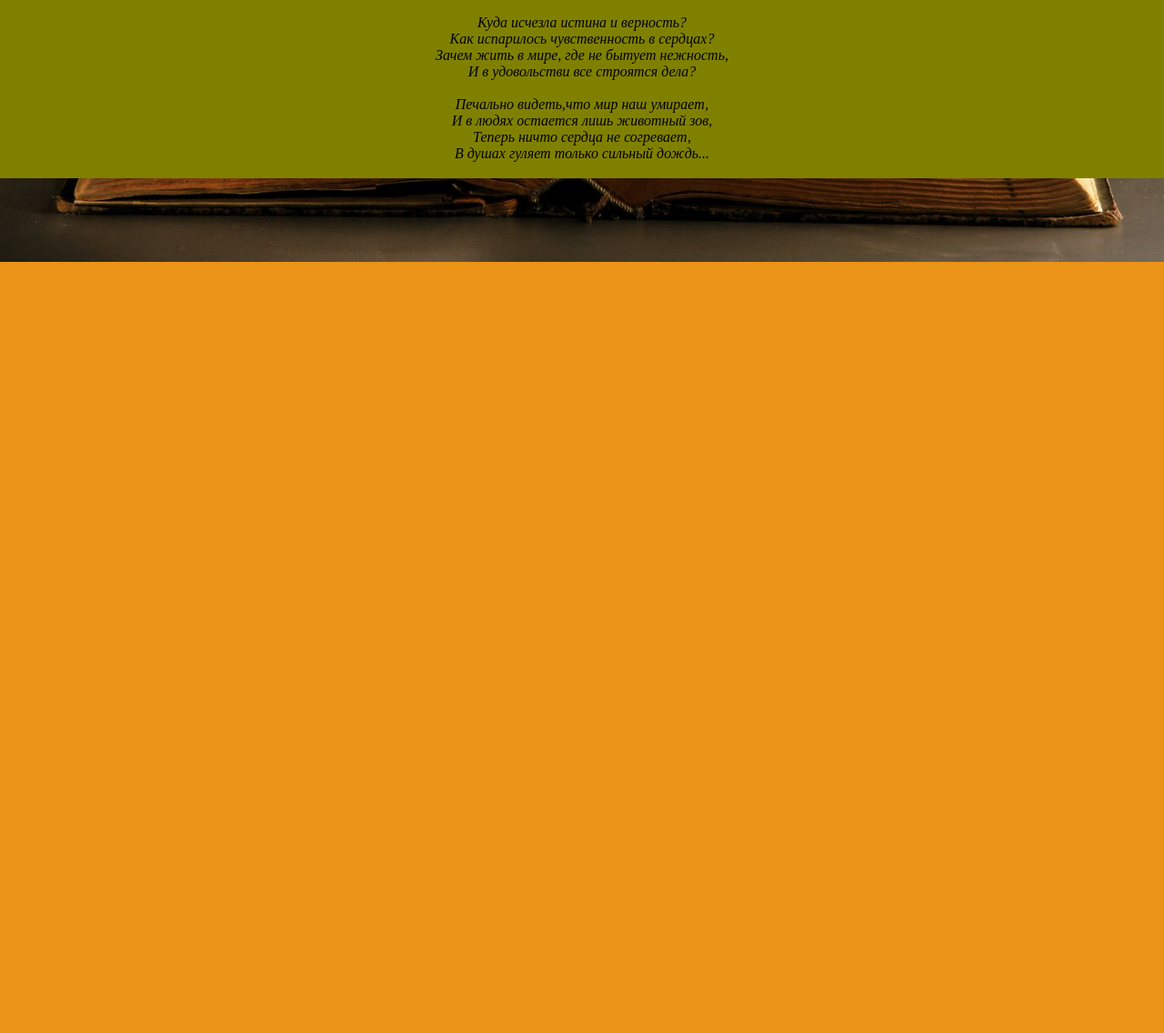
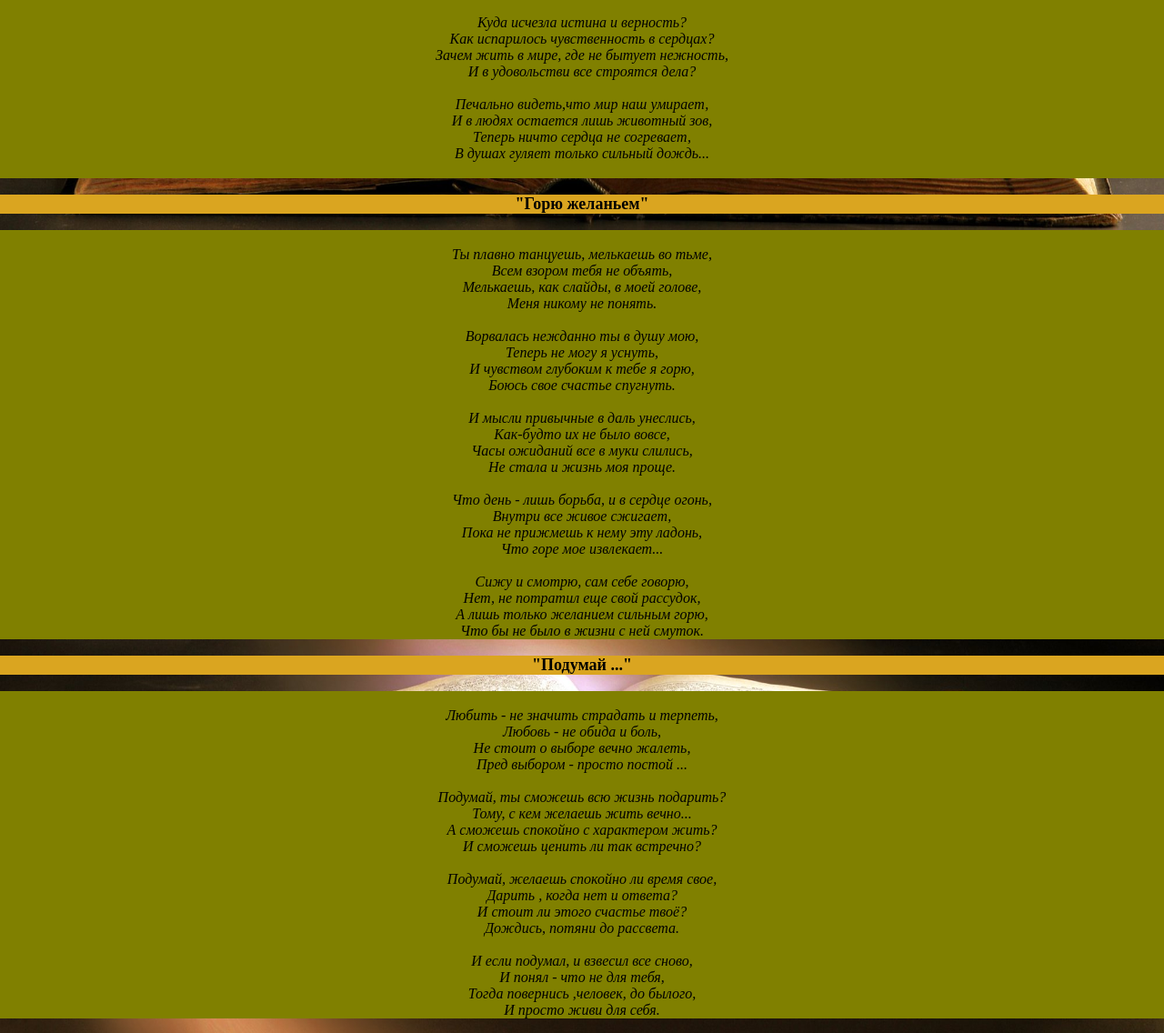
Before and after one commit to Dmitrii1302/duscha_poeta, a plain HTML site: page Love.html in a window 1280 px wide. Shown: the part 512-1648 px from the top of the page at 91% size. Before the commit the page ends 800 px from the top, so only its background shows below. Drawn offline with Linux system fonts and the light colour scheme; a script that the page names is missing.

Commit message:
new sait

```diff
--- a/Love.html
+++ b/Love.html
@@ -58,5 +58,54 @@
 В душах гуляет только сильный дождь...
 </i>
 </pre>
+<p><b>"Горю желаньем"</b></p>
+<pre><i>
+Ты плавно танцуешь, мелькаешь во тьме,
+Всем взором тебя не объять,
+Мелькаешь, как слайды, в моей голове,
+Меня никому не понять.
+
+Ворвалась нежданно ты в душу мою,
+Теперь не могу я уснуть,
+И чувством глубоким к тебе я горю,
+Боюсь свое счастье спугнуть.
+
+И мысли привычные в даль унеслись,
+Как-будто их не было вовсе,
+Часы ожиданий все в муки слились,
+Не стала и жизнь моя проще.
+
+Что день - лишь борьба, и в сердце огонь,
+Внутри все живое сжигает,
+Пока не прижмешь к нему эту ладонь,
+Что горе мое извлекает...
+
+Сижу и смотрю, сам себе говорю,
+Нет, не потратил еще свой рассудок,
+А лишь только желанием сильным горю,
+Что бы не было в жизни с ней смуток.
+</pre>
+<p><b>"Подумай ..."</b></p>
+<pre><i>
+Любить - не значить страдать и терпеть,
+Любовь - не обида и боль,
+Не стоит о выборе вечно жалеть,
+Пред выбором - просто постой ...
+
+Подумай, ты сможешь всю жизнь подарить?
+Тому, с кем желаешь жить вечно...
+А сможешь спокойно с характером жить?
+И сможешь ценить ли так встречно?
+
+Подумай, желаешь спокойно ли время свое,
+Дарить , когда нет и ответа?
+И стоит ли этого счастье твоё?
+Дождись, потяни до рассвета.
+
+И если подумал, и взвесил все сново,
+И понял - что не для тебя,
+Тогда повернись ,человек, до былого,
+И просто живи для себя.
+</pre>
 </body>
 </html>
```
